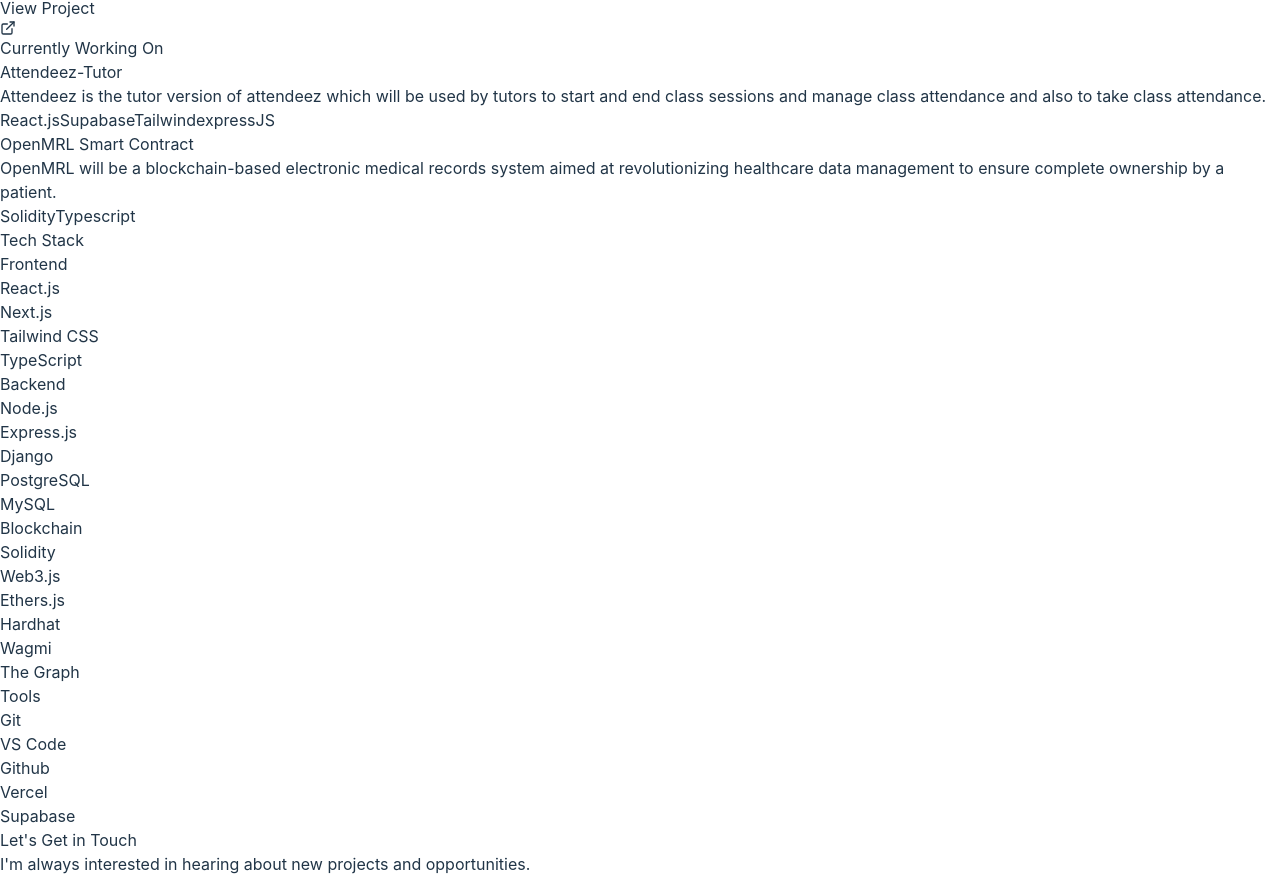
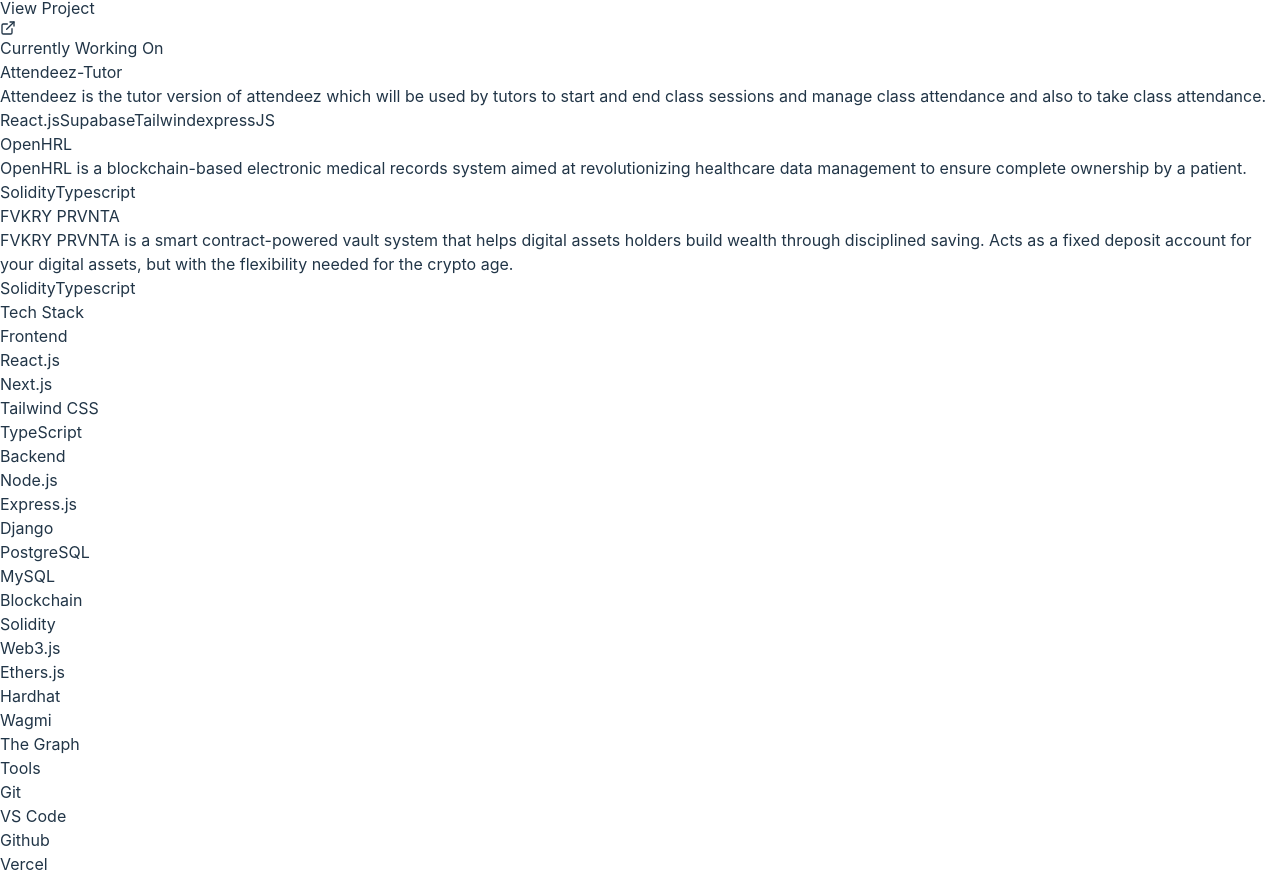
Before and after one commit to calebomondi/kalebmokua, a React (Vite) app: page / in a window 1280 px wide. Shown: the part 1810-2686 px from the top of the page. Built offline with nearby package versions, Linux system fonts and the light colour scheme.

Commit message:
add the FVKRY PRVNTA project under my current projects.

```diff
--- a/src/components/portifolio/data.ts
+++ b/src/components/portifolio/data.ts
@@ -41,8 +41,15 @@
     link: ""
   },
   {
-    title: "OpenMRL Smart Contract",
-    description: "OpenMRL will be a blockchain-based electronic medical records system aimed at revolutionizing healthcare data management to ensure complete ownership by a patient.",
+    title: "OpenHRL",
+    description: "OpenHRL is a blockchain-based electronic medical records system aimed at revolutionizing healthcare data management to ensure complete ownership by a patient.",
+    tech: ["Solidity", "Typescript"],
+    link: ""
+  }
+  ,
+  {
+    title: "FVKRY PRVNTA",
+    description: "FVKRY PRVNTA is a smart contract-powered vault system that helps digital assets holders build wealth through disciplined saving. Acts as a fixed deposit account for your digital assets, but with the flexibility needed for the crypto age.",
     tech: ["Solidity", "Typescript"],
     link: ""
   }
```
